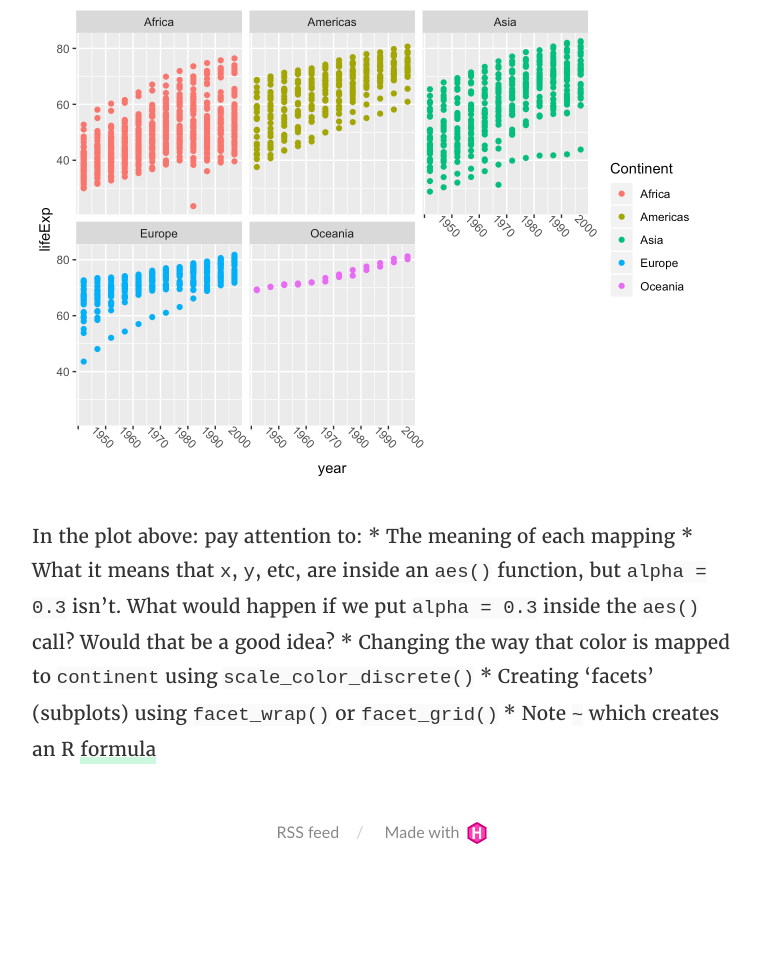
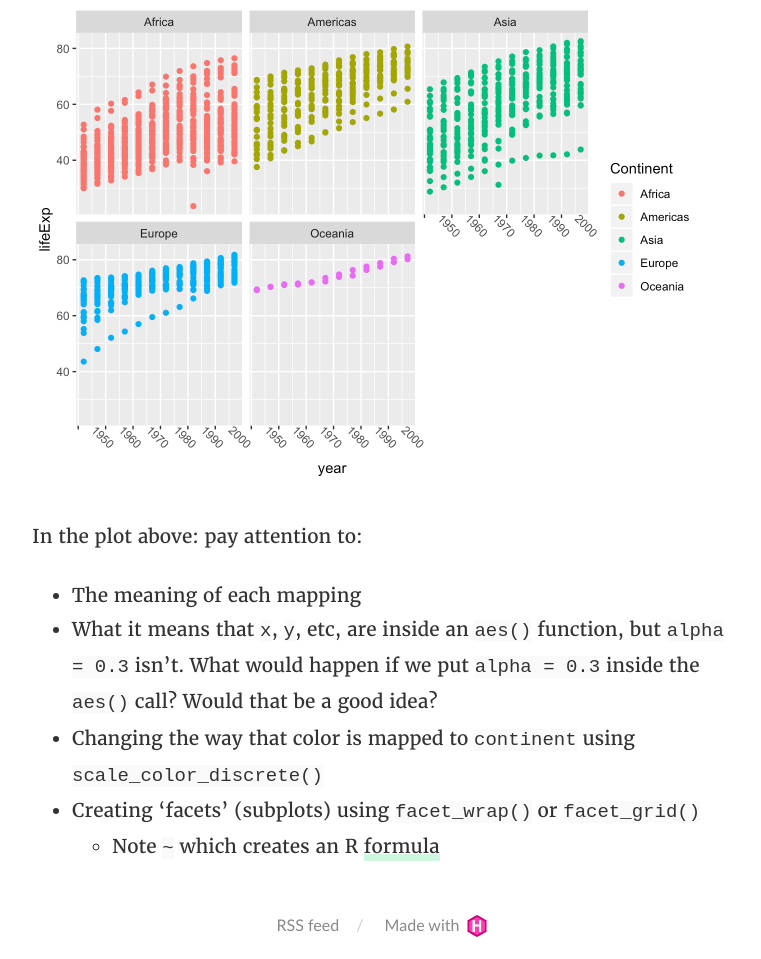
Before and after one commit to adsteen/490_590_2019, a plain HTML site: page 2019/09/09/lecture-notes-more-about-ggplot2/index.html in a window 1280 px wide. Shown: the part 5581-6540 px from the top of the page, without its empty margins (258-1019 px from the left). Before the commit the page ends 6447 px from the top, so only its background shows below. Drawn offline with nearby package versions, Linux system fonts and the light colour scheme; some packages are replaced by stand-ins of ours.

Commit message:
fixed bad bulleting

```diff
--- a/2019/09/09/lecture-notes-more-about-ggplot2/index.html
+++ b/2019/09/09/lecture-notes-more-about-ggplot2/index.html
@@ -158,12 +158,16 @@ ggplot(mapping = aes(x = gdpPercap, y = lifeExp), data = gapminder) +
   facet_wrap(~ continent) +
   theme(axis.text.x = element_text(angle = -45, hjust = -1))</code></pre>
 <p><img src="/490_590_2019/post/2019-09-09-lecture-notes-more-about-ggplot2_files/figure-html/unnamed-chunk-4-1.png" width="672" /></p>
-<p>In the plot above: pay attention to:
-* The meaning of each mapping
-* What it means that <code>x</code>, <code>y</code>, etc, are inside an <code>aes()</code> function, but <code>alpha = 0.3</code> isn’t. What would happen if we put <code>alpha = 0.3</code> inside the <code>aes()</code> call? Would that be a good idea?
-* Changing the way that color is mapped to <code>continent</code> using <code>scale_color_discrete()</code>
-* Creating ‘facets’ (subplots) using <code>facet_wrap()</code> or <code>facet_grid()</code>
-* Note <code>~</code> which creates an R <a href="https://rviews.rstudio.com/2017/02/01/the-r-formula-method-the-good-parts/">formula</a></p>
+<p>In the plot above: pay attention to:</p>
+<ul>
+<li>The meaning of each mapping</li>
+<li>What it means that <code>x</code>, <code>y</code>, etc, are inside an <code>aes()</code> function, but <code>alpha = 0.3</code> isn’t. What would happen if we put <code>alpha = 0.3</code> inside the <code>aes()</code> call? Would that be a good idea?</li>
+<li>Changing the way that color is mapped to <code>continent</code> using <code>scale_color_discrete()</code></li>
+<li>Creating ‘facets’ (subplots) using <code>facet_wrap()</code> or <code>facet_grid()</code>
+<ul>
+<li>Note <code>~</code> which creates an R <a href="https://rviews.rstudio.com/2017/02/01/the-r-formula-method-the-good-parts/">formula</a></li>
+</ul></li>
+</ul>
 </div>
 
     </div>
```
